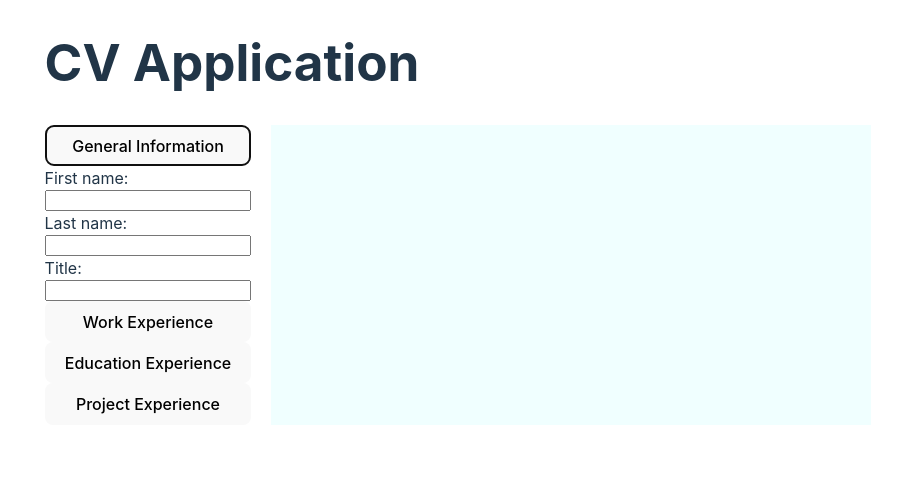
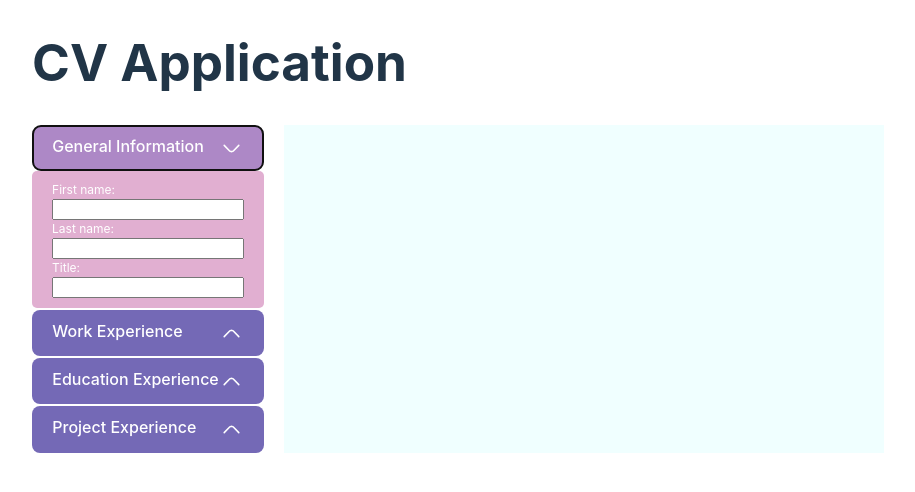
Before and after one commit to AnyueWang/odin_CV_application, a React (Vite) app in the folder cv_app/: page / in a window 1280 px wide. Both pictures are taken after a click on the button "General Information". Shown: the top 492 px of the page, without its empty margins (182-1097 px from the left). Built offline with nearby package versions, Linux system fonts and the light colour scheme.

Commit message:
style: edit part with colors, transition, etc.

```diff
--- a/cv_app/src/App.css
+++ b/cv_app/src/App.css
@@ -1,3 +1,17 @@
+:root {
+  --theme-color-1: #7469b6;
+  --theme-color-2: #ad88c6;
+  --theme-color-3: #e1afd1;
+  --theme-color-4: #ffe6e6;
+  --theme-color-1-filter: invert(45%) sepia(55%) saturate(442%) hue-rotate(208deg) brightness(87%) contrast(91%);
+  --theme-color-2-filter: invert(70%) sepia(80%) saturate(952%) hue-rotate(205deg) brightness(84%) contrast(82%);
+  --theme-color-3-filter: invert(79%) sepia(59%) saturate(282%) hue-rotate(282deg) brightness(95%) contrast(85%);
+  --theme-color-4-filter: invert(85%) sepia(2%) saturate(2083%) hue-rotate(314deg) brightness(105%) contrast(109%);
+  --font-color-light-background: black;
+  --font-color-dark-background: white;
+  --font-color-dark-background-filter: invert(95%) sepia(0%) saturate(7468%) hue-rotate(123deg) brightness(106%) contrast(100%);
+}
+
 body {
   justify-content: center;
 }
@@ -16,6 +30,7 @@ body {
 .info-form {
   display: flex;
   flex-direction: column;
+  padding: 10px 20px;
 }
 
 .info-form>div {
@@ -23,21 +38,85 @@ body {
   flex-direction: column;
 }
 
+.info-form {
+  color: var(--font-color-dark-background);
+}
+
 .expand-container {
   display: flex;
   flex-direction: column;
 }
 
+.expand-block {
+  background-color: var(--theme-color-3);
+  border-radius: 5px;
+  transition: max-height 0.4s ease-in, opacity 0.5s ease-in, visibility 0.5s ease-in allow-discrete;
+}
+
+.expand-block-hidden {
+  visibility: hidden;
+  opacity: 0;
+  max-height: 0;
+  transition: visibility 0s, opacity 0s, max-height 0s allow-discrete;
+}
+
+.icon {
+  filter: var(--font-color-dark-background-filter);
+  width: 25px;
+}
+
 .operation-icon {
-  width: 20px;
+  transition: all 0.5s ease-in;
+}
+
+.operation-icon:hover {
+  filter: var(--theme-color-1-filter);
+}
+
+.signing-icon {
+  transition: all 0.5s;
+}
+
+.flip-signing-icon {
+  rotate: 180deg;
 }
 
 .add-experience-container {
-  flex-direction: row!important;
+  flex-direction: row !important;
   justify-content: space-between;
 }
 
 .delete-experience-container {
   display: flex;
-  gap: 10px;
+  justify-content: space-between;
 }
+
+label {
+  font-size: 12px;
+}
+
+.add-experience-container>p,
+.delete-experience-container>p {
+  font-size: 16px;
+  font-weight: 600;
+  margin: 18px 0;
+}
+
+.expand-btn {
+  background-color: var(--theme-color-1);
+  color: var(--font-color-dark-background);
+  transition: background-color 0.5s ease-in;
+  display: flex;
+  justify-content: space-between;
+}
+
+.expand-btn:hover,
+.expand-btn-focus {
+  background-color: var(--theme-color-2);
+}
+
+.edit-container {
+  display: flex;
+  flex-direction: column;
+  gap: 2px;
+}
--- a/cv_app/src/components/AddExperience.jsx
+++ b/cv_app/src/components/AddExperience.jsx
@@ -4,7 +4,7 @@ const AddExperience = ({handleClick}) => {
   return (
     <div className='add-experience-container'>
       <p>Add experience</p>
-      <img src={addIcon} alt="add new work experience" className='operation-icon' onClick={handleClick} />
+      <img src={addIcon} alt="add new work experience" className='operation-icon icon' onClick={handleClick} />
     </div>
   )
 }
--- a/cv_app/src/components/DeleteExperience.jsx
+++ b/cv_app/src/components/DeleteExperience.jsx
@@ -4,7 +4,7 @@ const DeleteExperience = ({idx, handleClick}) => {
   return (
     <div className='delete-experience-container'>
       <p>Experience #{idx + 1}</p>
-      <img src={deleteIcon} alt="delete experience" className="operation-icon" onClick={handleClick} hidden={idx===0}/>
+      <img src={deleteIcon} alt="delete experience" className="operation-icon icon" onClick={handleClick} hidden={idx===0}/>
     </div>
   )
 }
--- a/cv_app/src/components/EditPage.jsx
+++ b/cv_app/src/components/EditPage.jsx
@@ -17,7 +17,7 @@ const EditPage = ({ generalInfo, setGeneralInfo, workInfo, setWorkInfo, educatio
     setExpandInfo(expandInfo === infoIdx ? null : infoIdx)
   }
   return (
-    <div>
+    <div className='edit-container'>
       <ExpandBtn isExpand={expandInfo === 0} handleClick={() => toggleExpand(0)} btnTag={infos[0]}>
         <GeneralInfo info={generalInfo} setInfo={setGeneralInfo} />
       </ExpandBtn>
--- a/cv_app/src/components/ExpandBtn.jsx
+++ b/cv_app/src/components/ExpandBtn.jsx
@@ -1,10 +1,15 @@
+import upIcon from '../assets/up.svg'
+
 const ExpandBtn = (props) => {
   return (
     <div className="expand-container">
-      <button onClick={props.handleClick}>{props.btnTag}</button>
-      <div hidden={!props.isExpand}>
+      <button onClick={props.handleClick} className={"expand-btn " + (props.isExpand ? 'expand-btn-focus' : '')}>
+        {props.btnTag}
+        <img src={upIcon} alt="expand icon" className={'signing-icon icon ' + (props.isExpand ? 'flip-signing-icon' : '')} />
+      </button>
+      <div className={"expand-block " + (props.isExpand ? '' : 'expand-block-hidden')} >
         {props.children}
-        </div>
+      </div>
     </div>
   )
 }
--- a/cv_app/src/components/WorkInfo.jsx
+++ b/cv_app/src/components/WorkInfo.jsx
@@ -7,16 +7,15 @@ const WorkInfo = ({ info, setInfo }) => {
     setInfo(info.concat(helpers.newWorkInfo()))
   }
   const deleteExperience = (id) => {
-    setInfo(info.filter(each=>each.id!==id))
+    setInfo(info.filter(each => each.id !== id))
   }
   return (
     <form className="info-form">
       {<>
-        <AddExperience handleClick={addNewExperience} />
         {info.map((eachExp, idx) => {
           return (
             <div key={eachExp.id}>
-              <DeleteExperience handleClick={()=>deleteExperience(eachExp.id)} idx={idx} />
+              <DeleteExperience handleClick={() => deleteExperience(eachExp.id)} idx={idx} />
               <label htmlFor={'job-title-' + eachExp.id}>Job title:</label>
               <input
                 type="text"
@@ -30,6 +29,8 @@ const WorkInfo = ({ info, setInfo }) => {
             </div>
           )
         })}
+        <AddExperience handleClick={addNewExperience} />
+
       </>
       }
 
```
Also changed, not shown: cv_app/src/assets/up.svg (added).
